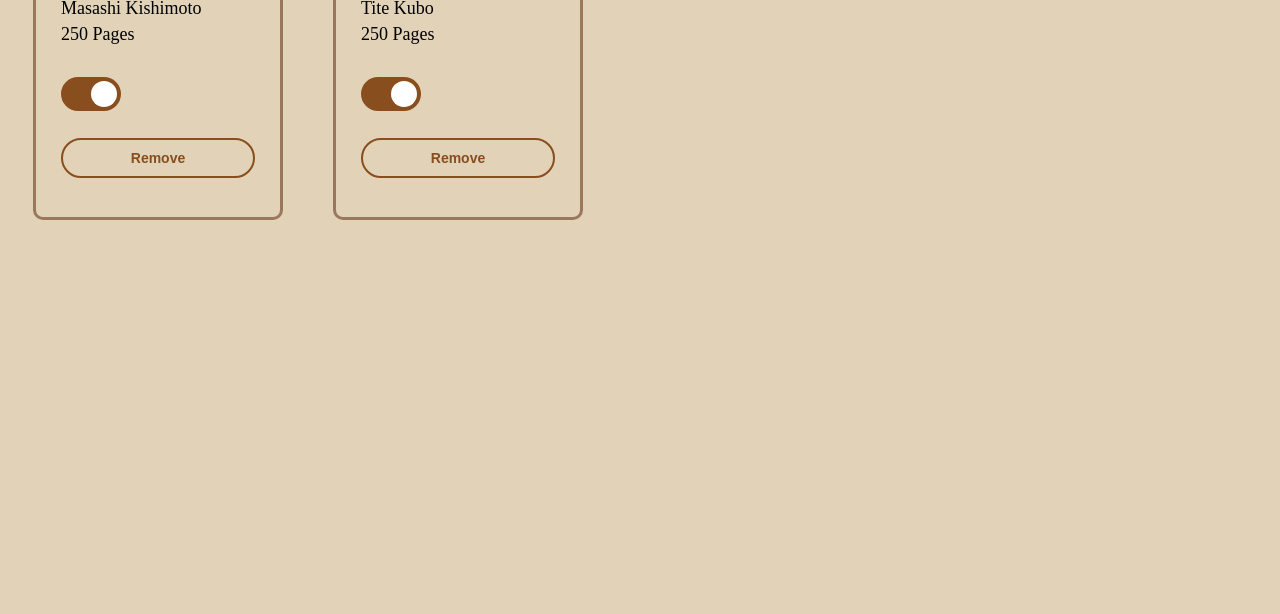
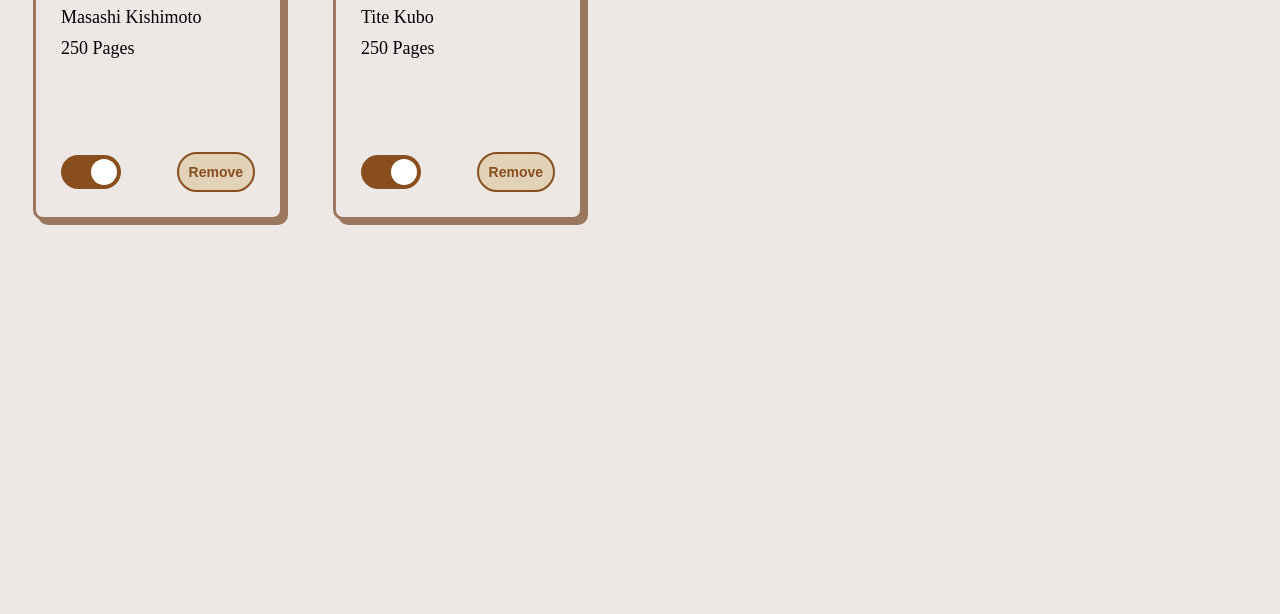
Before and after one commit to basaaj/library, a plain HTML site: page index.html in a window 1280 px wide. Shown: the part 204-818 px from the top of the page. Drawn offline with Linux system fonts and the light colour scheme.

Commit message:
Minor style changes

```diff
--- a/script.js
+++ b/script.js
@@ -30,7 +30,10 @@ function addBookToLibrary() {
 function displayBook(book) {
     let newDiv = document.createElement('div');
     newDiv.className = 'book';
-    newDiv.innerHTML = `<div><p>${book.title}</p><p>${book.author}</p><p>${book.pages} Pages</p></div>`;
+    newDiv.innerHTML = `<div><p class="header">${book.title}</p><p>${book.author}</p><p>${book.pages} Pages</p></div>`;
+
+    let buttons = document.createElement('div');
+    buttons.className = 'buttons';
 
     let readSlider = document.createElement('label');
     readSlider.className = 'switch';
@@ -38,16 +41,17 @@ function displayBook(book) {
     if (book.read) {
         readSlider.firstChild.checked = true;
     }
-    newDiv.appendChild(readSlider);
+    buttons.appendChild(readSlider);
 
     let removeButton = document.createElement('button');
     removeButton.className = 'remove';
     removeButton.textContent = 'Remove';
     removeButton.addEventListener("click", () => {
-        removeButton.parentElement.remove();
+        removeButton.parentElement.parentElement.remove();
     });
-    newDiv.appendChild(removeButton);
+    buttons.appendChild(removeButton);
 
+    newDiv.appendChild(buttons);
     books.appendChild(newDiv);
 }
 
--- a/styles.css
+++ b/styles.css
@@ -1,8 +1,8 @@
 :root {
     --dark-brown: #894e1d;
     --light-brown: #9b775d;
-    --gray: #e1d2b8;
-    --black: #312b21;
+    --brown-gray: #e1d2b8;
+    --gray: rgb(237, 232, 230);
 }
 
 * {
@@ -92,12 +92,13 @@ input:checked + .slider:before {
     border-radius: 10px;
     margin: 25px;
     padding: 25px;
-    justify-content: space-around;
+    justify-content: space-between;
+    box-shadow: 5px 5px var(--light-brown);
 }
 
 .book p {
     font-size: large;
-    margin: 5px 0;
+    margin: 10px 0;
 }
 
 .book p:first-child {
@@ -114,7 +115,7 @@ button {
     border: 2px solid var(--dark-brown);
     border-radius: 20px;
     height: 40px;
-    background-color: var(--gray);
+    background-color: var(--brown-gray);
     color: var(--dark-brown);
 }
 
@@ -137,6 +138,8 @@ dialog {
     height: 350px;
     width: 400px;
     font-size: large;
+    background-color: var(--gray);
+    box-shadow: 5px 5px var(--light-brown);
 }
 
 dialog .header {
@@ -202,3 +205,9 @@ input:focus {
     width: 100px;
     justify-self: center;
 }
+
+.buttons {
+    display: flex;
+    align-items: center;
+    justify-content: space-between;
+}
```
